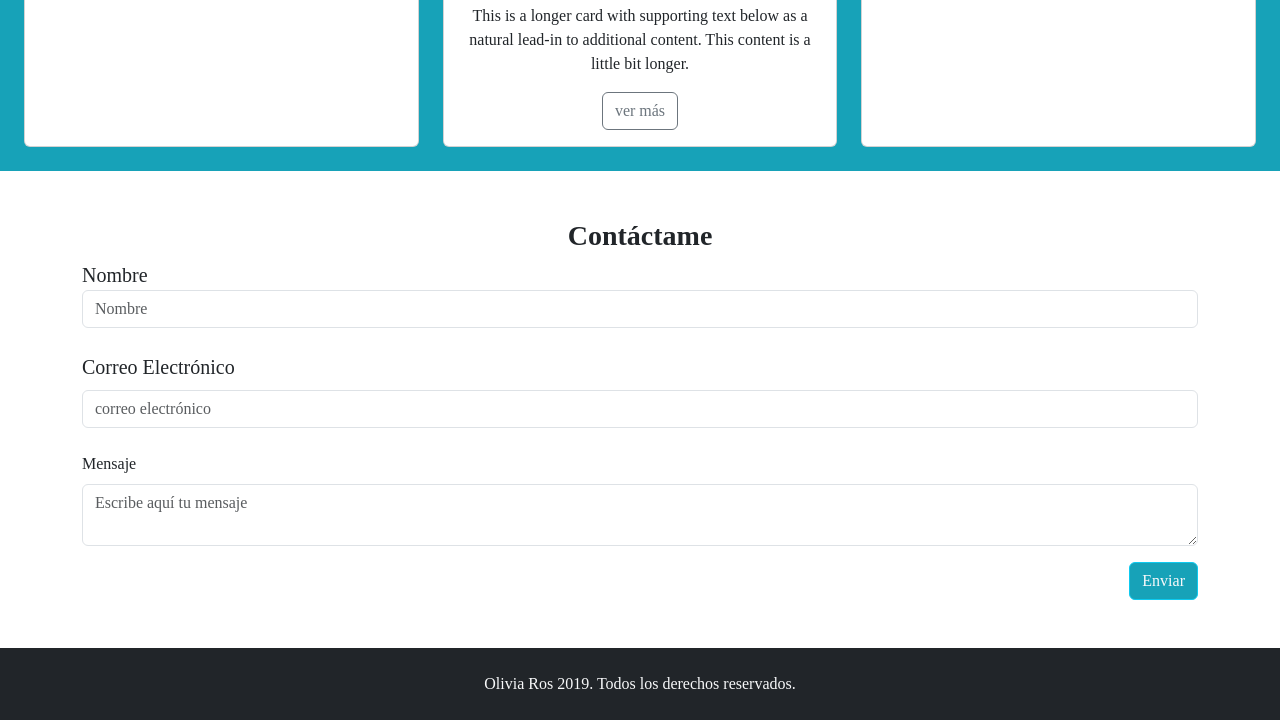
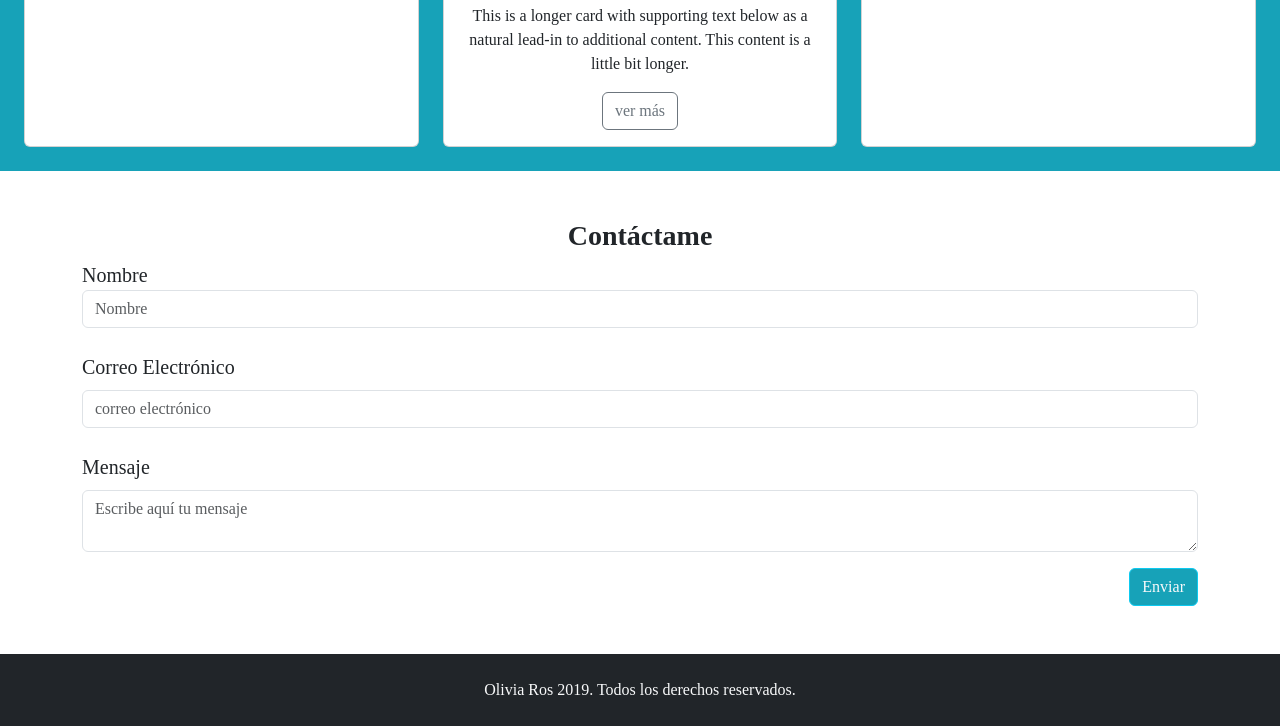
Before and after one commit to Jorge052011/olivia-ros, a plain HTML site: page index.html in a window 1280 px wide. Shown: the part 1900-2626 px from the top of the page. Drawn offline with nearby package versions, Linux system fonts and the light colour scheme.

Commit message:
revisión fuentes form

```diff
--- a/index.html
+++ b/index.html
@@ -158,7 +158,7 @@
       <input class="form-control" placeholder="correo electrónico">
     </div>
 
-    <div class="mb-3">
+    <div class="mb-3 fs-5">
       <label for="exampleFormControlTextarea1" class="form-label">Mensaje</label>
       <textarea class="form-control" placeholder="Escribe aquí tu mensaje"></textarea>
     </div>
```
